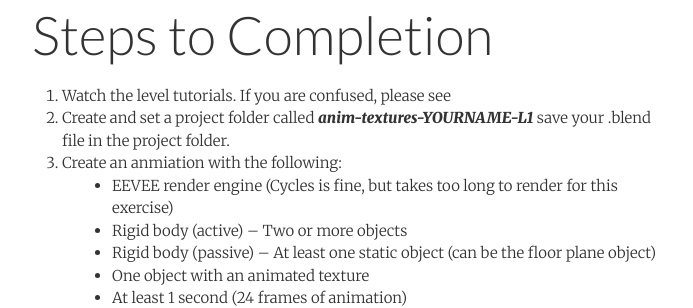
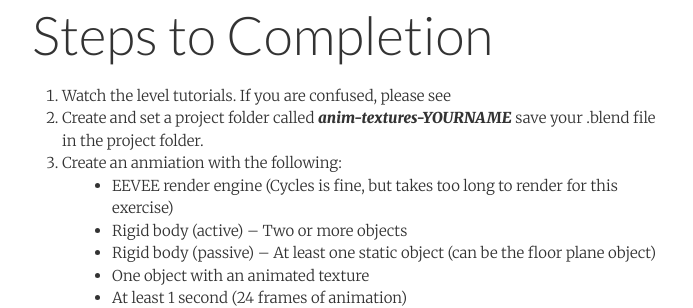
Before and after one commit to michael-collins/3d-modeling-rendering-animation-fa19--oer, a Jekyll site: the page built from _assignments/animated-textures-dynamics/animated-textures-dynamics.md, in a window 1280 px wide and 900 px high, scrolled down 992 px. Shown: the part 152-460 px from the top of the window, without its empty margins (293-986 px from the left). Built offline with Jekyll 4.4.1, drawn with Linux system fonts in a browser that asks for light colours; nearby versions of some CDN libraries.

```diff
--- a/_assignments/animated-textures-dynamics/animated-textures-dynamics.md
+++ b/_assignments/animated-textures-dynamics/animated-textures-dynamics.md
@@ -39,7 +39,7 @@ Example animated texture project download (Large ~200MB file): [face-texture-ani
 ## Steps to Completion
 
 1. Watch the level tutorials. If you are confused, please see
-2. Create and set a project folder called **_{{ page.submission-id }}-L1_** save your .blend file in the project folder.
+2. Create and set a project folder called **_{{ page.submission-id }}_** save your .blend file in the project folder.
 4. Create an anmiation with the following:
   * EEVEE render engine (Cycles is fine, but takes too long to render for this exercise)
   * Rigid body (active) – Two or more objects
```
